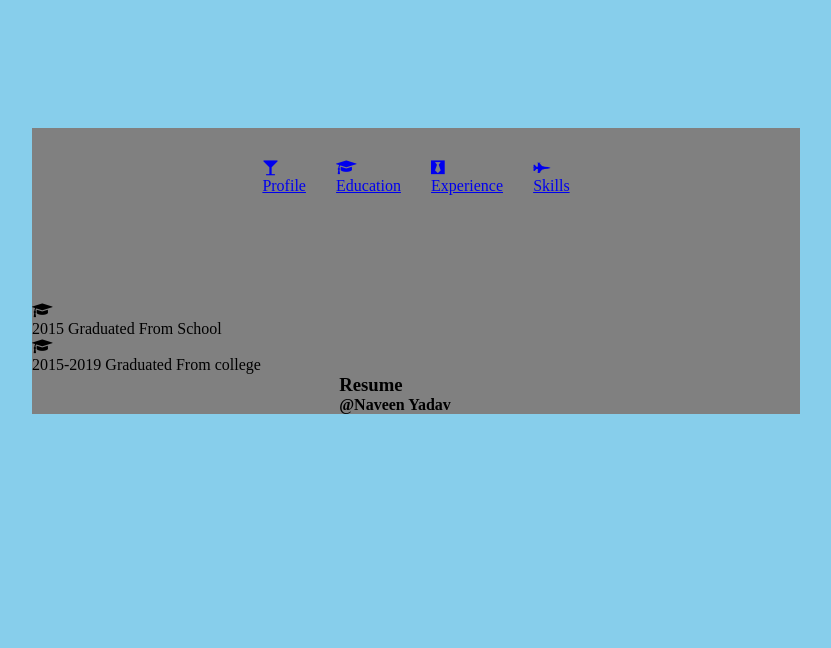
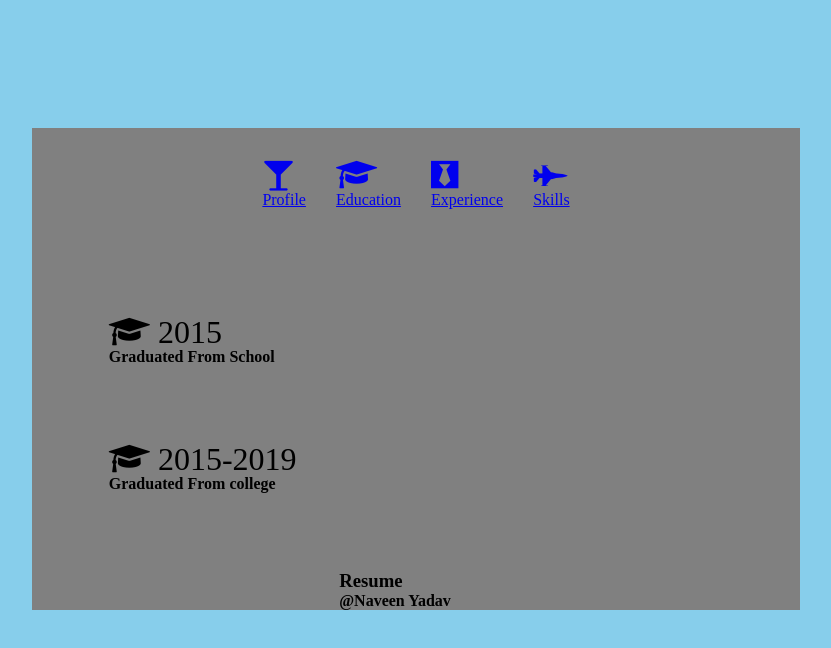
Before and after one commit to ny826/Naveenresume, a plain HTML site: page Education.html in a window 1280 px wide. Shown: the whole page, without its empty margins (224-1055 px from the left). Drawn offline with Linux system fonts and the light colour scheme.

Commit message:
Increasing Icon Size and Add Some More Functionalities

```diff
--- a/Education.html
+++ b/Education.html
@@ -9,28 +9,32 @@
 <main>
 	<header>
 	<div class="profile">
-        <a href="index.html"><i class="fa fa-glass" aria-hidden="true"></i>
+        <a href="index.html"><i class="fa fa-glass fa-2x" aria-hidden="true"></i>
 		<div>Profile</div></a>
 	</div>
 	<div class="Education">
-	<a href="Education.html"><i class="fa fa-graduation-cap" aria-hidden="true"></i>
+	<a href="Education.html"><i class="fa fa-graduation-cap fa-2x" aria-hidden="true"></i>
     <div>Education</div></a>
 	</div>
 	<div class="Experience">
-	<a href="experience.html"><i class="fa fa-black-tie" aria-hidden="true"></i>
+	<a href="experience.html"><i class="fa fa-black-tie fa-2x" aria-hidden="true"></i>
 		<div>Experience</div></a>
 	</div>
 	<div class="Skills">
-	<a href="skills.html"><i class="fa fa-fighter-jet" aria-hidden="true"></i>
+	<a href="skills.html"><i class="fa fa-fighter-jet fa-2x" aria-hidden="true"></i>
 	<div>Skills</div></a>
 	</div>
 </header>
-<i class="fa fa-graduation-cap" aria-hidden="true"></i>
-<div>2015
-Graduated From School</div>
-<i class="fa fa-graduation-cap" aria-hidden="true"></i>
-<div>2015-2019
-Graduated From college</div>
+<div class="school">
+<i class="fa fa-graduation-cap fa-2x" aria-hidden="true"> 2015
+</i>
+<h4>Graduated From School</h4>
+</div>
+<div class="college">
+<i class="fa fa-graduation-cap fa-2x" aria-hidden="true"> 2015-2019
+</i>
+<h4>Graduated From college</h4>
+</div>
 <footer>
 	<h3>Resume</h3>
 	<h4>@Naveen Yadav</h4>
--- a/education.css
+++ b/education.css
@@ -34,3 +34,7 @@ main > footer{
 	padding-left: 40%;
 	padding-right: 40%;
 }
+
+.school,.college{
+	margin: 10%;
+}
--- a/skills.css
+++ b/skills.css
@@ -34,3 +34,9 @@ main > footer{
 	padding-left: 40%;
 	padding-right: 40%;
 }
+
+
+.userdetails{
+	margin: 10%;
+	font-size: 24px;
+}
```
Also changed, not shown: experience.html (+5 -5 lines), index.css (+4 -4 lines), skills.html (+4 -4 lines).
